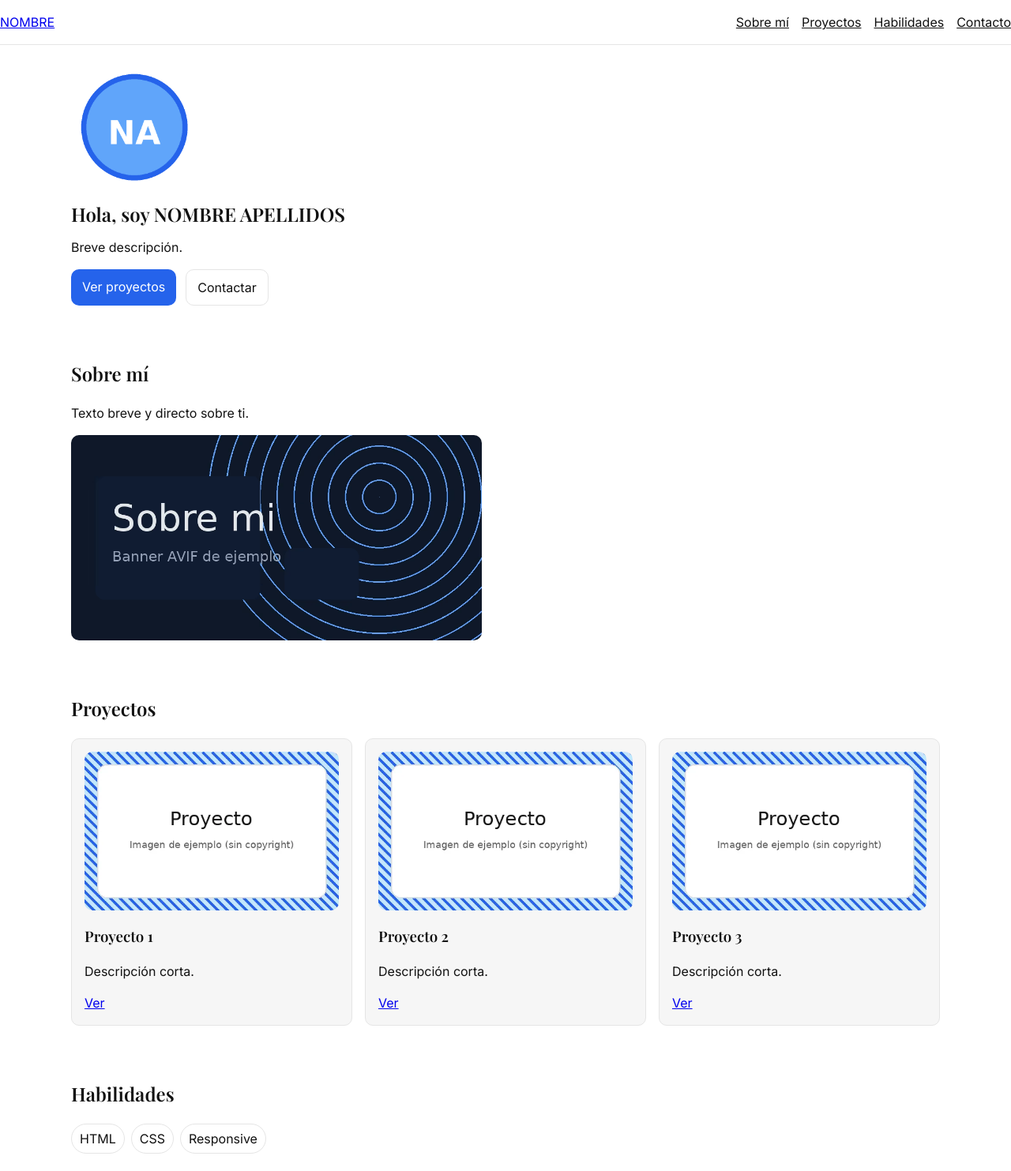
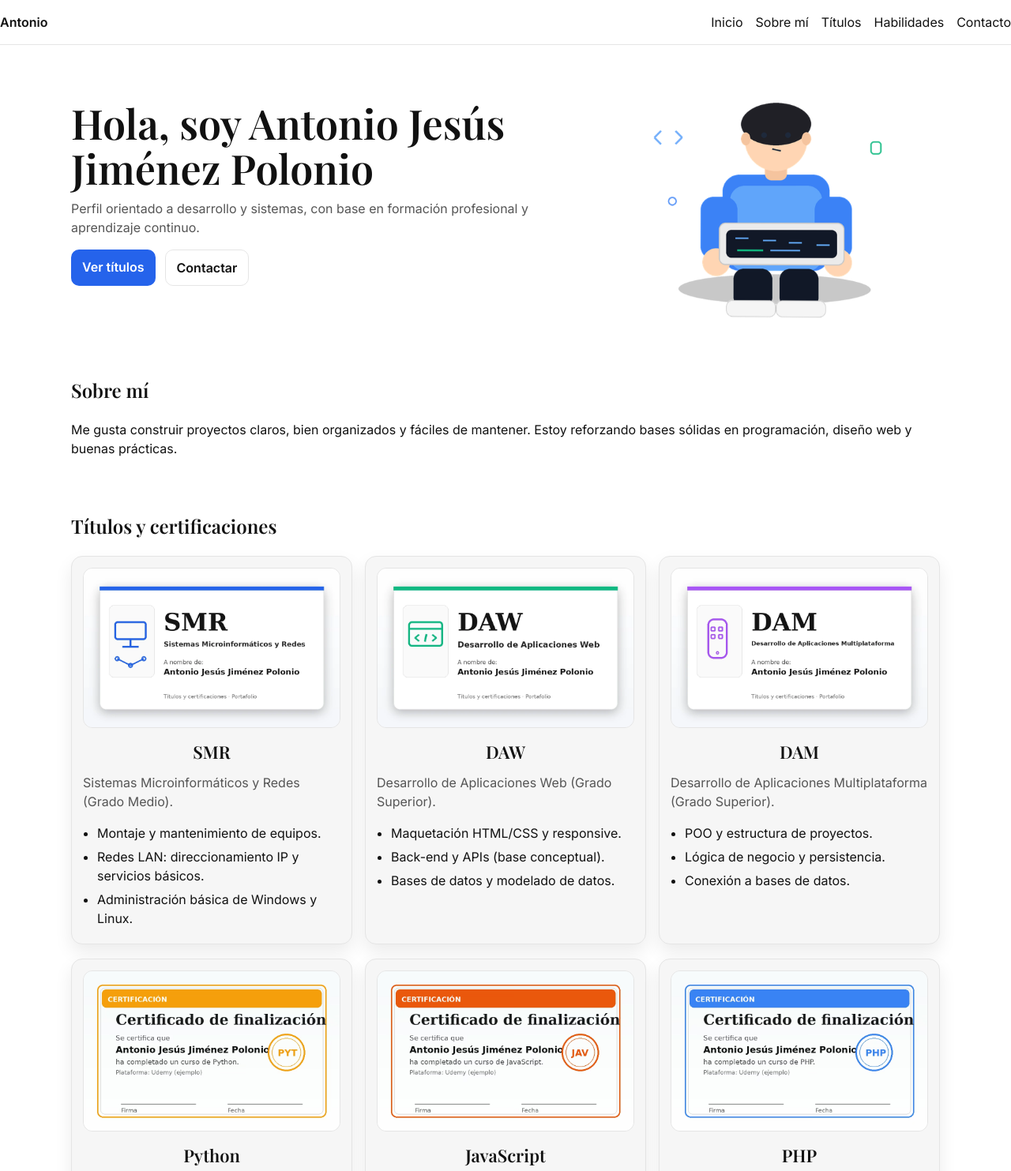
Before and after one commit to TonaJzp/Portfolio-HTML-CSS, a plain HTML site: page index.html in a window 1280 px wide. Shown: the top 1483 px of the page at 79% size. Drawn offline with nearby package versions, Linux system fonts and the light colour scheme.

Commit message:
seleccion de imagenes, transiciones y animaciones

```diff
--- a/index.html
+++ b/index.html
@@ -4,9 +4,8 @@
 <head>
     <meta charset="utf-8" />
     <meta name="viewport" content="width=device-width, initial-scale=1" />
-    <title>Portafolio | NOMBRE APELLIDOS</title>
+    <title>Portafolio | Antonio Jesús Jiménez Polonio</title>
 
-    <!-- 2 tipografías (Google Fonts, libres / open source) -->
     <link rel="preconnect" href="https://fonts.googleapis.com" />
     <link rel="preconnect" href="https://fonts.gstatic.com" crossorigin />
     <link rel="stylesheet"
@@ -18,11 +17,12 @@
 <body>
     <header class="cabecera">
         <nav class="navegacion">
-            <a class="marca" href="#inicio">NOMBRE</a>
+            <a class="marca" href="#inicio">Antonio</a>
 
             <ul class="lista-nav">
+                <li><a class="enlace-nav" href="#inicio">Inicio</a></li>
                 <li><a class="enlace-nav" href="#sobre-mi">Sobre mí</a></li>
-                <li><a class="enlace-nav" href="#proyectos">Proyectos</a></li>
+                <li><a class="enlace-nav" href="#titulos-certificaciones">Títulos</a></li>
                 <li><a class="enlace-nav" href="#habilidades">Habilidades</a></li>
                 <li><a class="enlace-nav" href="#contacto">Contacto</a></li>
             </ul>
@@ -30,18 +30,31 @@
     </header>
 
     <main>
-        <section class="seccion hero" id="inicio">
+        <section class="seccion" id="inicio">
             <div class="contenedor">
-                <!-- PNG con transparencia -->
-                <img class="foto-perfil" src="assets/imagenes/perfil-transparente.png" alt="Avatar con iniciales"
-                    width="160" height="160" />
+                <div class="hero-grid">
+                    <div class="hero-info">
+                        <h1 class="hero-titulo">Hola, soy Antonio Jesús Jiménez Polonio</h1>
 
-                <h1 class="hero-titulo">Hola, soy NOMBRE APELLIDOS</h1>
-                <p class="hero-texto">Breve descripción.</p>
+                        <p class="hero-texto">
+                            Perfil orientado a desarrollo y sistemas, con base en formación profesional y aprendizaje
+                            continuo.
+                        </p>
 
-                <div class="hero-acciones">
-                    <a class="boton" href="#proyectos">Ver proyectos</a>
-                    <a class="boton boton-fantasma" href="#contacto">Contactar</a>
+                        <div class="hero-acciones">
+                            <a class="boton" href="#titulos-certificaciones">Ver títulos</a>
+                            <a class="boton boton-fantasma" href="#contacto">Contactar</a>
+                        </div>
+                    </div>
+
+                    <div class="hero-media">
+                        <img class="hero-ilustracion" src="assets/imagenes/desarrollador.png" srcset="
+                                assets/imagenes/desarrollador-360.png 360w,
+                                assets/imagenes/desarrollador-600.png 600w,
+                                assets/imagenes/desarrollador.png 900w
+                            " sizes="(max-width: 900px) 80vw, 420px" alt="Ilustración de un desarrollador con portátil"
+                            width="900" height="700" />
+                    </div>
                 </div>
             </div>
         </section>
@@ -49,57 +62,92 @@
         <section class="seccion" id="sobre-mi">
             <div class="contenedor">
                 <h2>Sobre mí</h2>
-                <p>Texto breve y directo sobre ti.</p>
-
-                <!-- AVIF + tamaños distintos según pantalla (srcset + sizes) -->
-                <img class="imagen-banner" src="assets/imagenes/banner-960.avif" srcset="
-              assets/imagenes/banner-480.avif 480w,
-              assets/imagenes/banner-960.avif 960w
-            " sizes="(max-width: 600px) 100vw, 520px" alt="Imagen decorativa del portafolio" width="960" height="480"
-                    loading="lazy" />
+                <p>
+                    Me gusta construir proyectos claros, bien organizados y fáciles de mantener. Estoy reforzando bases
+                    sólidas en programación, diseño web y buenas prácticas.
+                </p>
             </div>
         </section>
 
-        <section class="seccion" id="proyectos">
+        <section class="seccion" id="titulos-certificaciones">
             <div class="contenedor">
-                <h2>Proyectos</h2>
+                <h2>Títulos y certificaciones</h2>
 
                 <div class="rejilla">
                     <article class="tarjeta">
-                        <!-- WEBP responsive (tamaños distintos) -->
-                        <img class="imagen-proyecto" src="assets/imagenes/proyecto-960.webp" srcset="
-                  assets/imagenes/proyecto-480.webp 480w,
-                  assets/imagenes/proyecto-960.webp 960w
-                " sizes="(max-width: 600px) 100vw, 320px" alt="Imagen del proyecto 1" width="960" height="600"
-                            loading="lazy" />
-
-                        <h3>Proyecto 1</h3>
-                        <p>Descripción corta.</p>
-                        <a class="enlace-texto" href="#">Ver</a>
+                        <img class="imagen-tarjeta" src="assets/imagenes/titulo-smr.webp" alt="Imagen del título SMR"
+                            width="960" height="600" loading="lazy" />
+                        <h4>SMR</h4>
+                        <p class="tarjeta-descripcion">Sistemas Microinformáticos y Redes (Grado Medio).</p>
+                        <ul class="lista-detalles">
+                            <li>Montaje y mantenimiento de equipos.</li>
+                            <li>Redes LAN: direccionamiento IP y servicios básicos.</li>
+                            <li>Administración básica de Windows y Linux.</li>
+                        </ul>
                     </article>
 
                     <article class="tarjeta">
-                        <img class="imagen-proyecto" src="assets/imagenes/proyecto-960.webp" srcset="
-                  assets/imagenes/proyecto-480.webp 480w,
-                  assets/imagenes/proyecto-960.webp 960w
-                " sizes="(max-width: 600px) 100vw, 320px" alt="Imagen del proyecto 2" width="960" height="600"
-                            loading="lazy" />
-
-                        <h3>Proyecto 2</h3>
-                        <p>Descripción corta.</p>
-                        <a class="enlace-texto" href="#">Ver</a>
+                        <img class="imagen-tarjeta" src="assets/imagenes/titulo-daw.webp" alt="Imagen del título DAW"
+                            width="960" height="600" loading="lazy" />
+                        <h4>DAW</h4>
+                        <p class="tarjeta-descripcion">Desarrollo de Aplicaciones Web (Grado Superior).</p>
+                        <ul class="lista-detalles">
+                            <li>Maquetación HTML/CSS y responsive.</li>
+                            <li>Back-end y APIs (base conceptual).</li>
+                            <li>Bases de datos y modelado de datos.</li>
+                        </ul>
                     </article>
 
                     <article class="tarjeta">
-                        <img class="imagen-proyecto" src="assets/imagenes/proyecto-960.webp" srcset="
-                  assets/imagenes/proyecto-480.webp 480w,
-                  assets/imagenes/proyecto-960.webp 960w
-                " sizes="(max-width: 600px) 100vw, 320px" alt="Imagen del proyecto 3" width="960" height="600"
-                            loading="lazy" />
+                        <img class="imagen-tarjeta" src="assets/imagenes/titulo-dam.webp" alt="Imagen del título DAM"
+                            width="960" height="600" loading="lazy" />
+                        <h4>DAM</h4>
+                        <p class="tarjeta-descripcion">Desarrollo de Aplicaciones Multiplataforma (Grado Superior).</p>
+                        <ul class="lista-detalles">
+                            <li>POO y estructura de proyectos.</li>
+                            <li>Lógica de negocio y persistencia.</li>
+                            <li>Conexión a bases de datos.</li>
+                        </ul>
+                    </article>
+                </div>
 
-                        <h3>Proyecto 3</h3>
-                        <p>Descripción corta.</p>
-                        <a class="enlace-texto" href="#">Ver</a>
+                <div class="separador"></div>
+
+                <div class="rejilla">
+                    <article class="tarjeta">
+                        <img class="imagen-tarjeta" src="assets/imagenes/cert-python.avif"
+                            alt="Imagen de certificación de Python" width="960" height="600" loading="lazy" />
+                        <h4>Python</h4>
+                        <p class="tarjeta-descripcion">Curso online (ejemplo): fundamentos y práctica.</p>
+                        <ul class="lista-detalles">
+                            <li>Sintaxis, estructuras y funciones.</li>
+                            <li>Clases, métodos y modularidad.</li>
+                            <li>Automatización básica.</li>
+                        </ul>
+                    </article>
+
+                    <article class="tarjeta">
+                        <img class="imagen-tarjeta" src="assets/imagenes/cert-javascript.avif"
+                            alt="Imagen de certificación de JavaScript" width="960" height="600" loading="lazy" />
+                        <h4>JavaScript</h4>
+                        <p class="tarjeta-descripcion">Curso online (ejemplo): JavaScript moderno.</p>
+                        <ul class="lista-detalles">
+                            <li>ES6+, objetos y funciones.</li>
+                            <li>Lógica y manipulación de datos.</li>
+                            <li>Organización de código.</li>
+                        </ul>
+                    </article>
+
+                    <article class="tarjeta">
+                        <img class="imagen-tarjeta" src="assets/imagenes/cert-php.avif"
+                            alt="Imagen de certificación de PHP" width="960" height="600" loading="lazy" />
+                        <h4>PHP</h4>
+                        <p class="tarjeta-descripcion">Curso online (ejemplo): PHP y back-end.</p>
+                        <ul class="lista-detalles">
+                            <li>Formularios y validación.</li>
+                            <li>Sesiones y estructura básica.</li>
+                            <li>Conexión a BD (conceptos).</li>
+                        </ul>
                     </article>
                 </div>
             </div>
@@ -120,7 +168,6 @@
             <div class="contenedor">
                 <h2>Contacto</h2>
 
-                <!-- 3 iconos SVG distintos -->
                 <ul class="lista-contacto">
                     <li>
                         <a class="enlace-contacto" href="mailto:tuemail@ejemplo.com">
@@ -171,7 +218,7 @@
 
     <footer class="pie">
         <div class="contenedor">
-            <p>© 2026 NOMBRE APELLIDOS</p>
+            <p>© 2026 Antonio Jesús Jiménez Polonio</p>
         </div>
     </footer>
 </body>
--- a/styles.css
+++ b/styles.css
@@ -1,37 +1,26 @@
-/* =========================
-   ESTILOS BASE (básicos)
-   - Clases en castellano
-   - Sin redundancias
-   - Comentarios en castellano
-========================= */
-
-/* Variables mínimas (modo claro por defecto) */
 :root {
   --color-fondo: #ffffff;
   --color-texto: #111111;
+  --color-texto-suave: #555555;
   --color-borde: #e5e5e5;
   --color-acento: #2563eb;
-
-  /* Color para superficies (tarjetas e inputs) */
   --color-superficie: #f6f6f6;
 
-  /* Medidas (ya se usan en el CSS) */
   --ancho-contenedor: 1100px;
   --espacio: 24px;
 }
 
-/* Modo oscuro (sin JavaScript) */
 @media (prefers-color-scheme: dark) {
   :root {
     --color-fondo: #0f172a;
     --color-texto: #e5e7eb;
+    --color-texto-suave: #b6c0d1;
     --color-borde: #334155;
     --color-acento: #60a5fa;
     --color-superficie: #111c33;
   }
 }
 
-/* Ajustes básicos */
 * {
   box-sizing: border-box;
 }
@@ -44,29 +33,37 @@ body {
   line-height: 1.5;
 }
 
-/* Títulos con la segunda tipografía */
+a {
+  color: inherit;
+  text-decoration: none;
+}
+
 h1,
 h2,
-h3 {
+h3,
+h4 {
   font-family: "Playfair Display", Georgia, "Times New Roman", serif;
 }
 
-/* Imágenes: evitar desbordes */
+p {
+  margin: 0;
+}
+
 img {
   max-width: 100%;
   height: auto;
   display: block;
 }
 
-/* Contenedor */
 .contenedor {
   width: min(100% - 32px, var(--ancho-contenedor));
   margin: 0 auto;
 }
 
-/* Cabecera y navegación */
+/* Cabecera */
 .cabecera {
   border-bottom: 1px solid var(--color-borde);
+  background: var(--color-fondo);
 }
 
 .navegacion {
@@ -77,6 +74,11 @@ img {
   padding: 16px 0;
 }
 
+.marca {
+  font-weight: 600;
+}
+
+/* TRANSICIÓN 1 (nav): subrayado suave al pasar el ratón */
 .lista-nav {
   display: flex;
   gap: 16px;
@@ -86,27 +88,56 @@ img {
 }
 
 .enlace-nav {
-  color: inherit;
+  position: relative;
+  padding: 6px 0;
 }
 
-/* Secciones */
+.enlace-nav::after {
+  content: "";
+  position: absolute;
+  left: 0;
+  bottom: 2px;
+  width: 100%;
+  height: 2px;
+  background: var(--color-acento);
+  transform: scaleX(0);
+  transform-origin: left;
+  transition: transform 180ms ease;
+}
+
+.enlace-nav:hover::after {
+  transform: scaleX(1);
+}
+
 .seccion {
   padding: var(--espacio) 0;
 }
 
-/* Hero */
-.foto-perfil {
-  width: 160px;
-  height: 160px;
-  margin-bottom: 12px;
+/* HERO */
+.hero-grid {
+  display: grid;
+  grid-template-columns: 1fr minmax(260px, 420px);
+  align-items: center;
+  gap: 32px;
+}
+
+.hero-info {
+  min-width: 0;
+
+  /* ANIMACIÓN 1: entrada del texto del hero */
+  animation: entrada-hero 420ms ease-out both;
 }
 
 .hero-titulo {
-  margin: 0 0 12px;
+  margin: 0 0 10px;
+  font-size: clamp(34px, 4.2vw, 52px);
+  line-height: 1.1;
 }
 
 .hero-texto {
   margin: 0 0 16px;
+  color: var(--color-texto-suave);
+  max-width: 60ch;
 }
 
 .hero-acciones {
@@ -115,15 +146,54 @@ img {
   flex-wrap: wrap;
 }
 
-/* Botones (sirve para <a> y <button>) */
+.hero-media {
+  display: flex;
+  justify-content: flex-end;
+
+  /* Necesario para el efecto 3D */
+  perspective: 900px;
+}
+
+/* ANIMACIÓN 3 (3D): movimiento suave tipo “tilt” */
+.hero-ilustracion {
+  width: 100%;
+  max-width: 420px;
+  height: auto;
+  transform-origin: center;
+  animation: tilt-3d 2.8s ease-in-out infinite;
+}
+
+@media (max-width: 900px) {
+  .hero-grid {
+    grid-template-columns: 1fr;
+  }
+
+  .hero-media {
+    justify-content: center;
+    margin-top: 12px;
+  }
+
+  .hero-ilustracion {
+    max-width: 360px;
+  }
+}
+
+/* TRANSICIÓN 2 (botones): hover suave */
 .boton {
   display: inline-block;
   padding: 10px 14px;
   border-radius: 10px;
   background: var(--color-acento);
   color: #fff;
-  text-decoration: none;
   border: 0;
+  font-weight: 600;
+
+  transition: transform 160ms ease, filter 160ms ease;
+}
+
+.boton:hover {
+  transform: translateY(-2px);
+  filter: brightness(1.05);
 }
 
 button.boton {
@@ -136,31 +206,60 @@ button.boton {
   border: 1px solid var(--color-borde);
 }
 
-/* Rejilla de proyectos */
+/* Rejillas y tarjetas */
 .rejilla {
   display: grid;
   gap: 16px;
-  grid-template-columns: repeat(auto-fit, minmax(220px, 1fr));
+  grid-template-columns: repeat(auto-fit, minmax(240px, 1fr));
 }
 
+.separador {
+  height: 18px;
+}
+
+/* TRANSICIÓN 3 (tarjetas): elevación suave al pasar el ratón */
 .tarjeta {
   border: 1px solid var(--color-borde);
-  border-radius: 10px;
-  padding: 16px;
+  border-radius: 14px;
+  padding: 14px;
   background: var(--color-superficie);
+  display: flex;
+  flex-direction: column;
+  gap: 10px;
+  box-shadow: 0 10px 22px rgba(0, 0, 0, 0.08);
+
+  transition: transform 180ms ease, box-shadow 180ms ease;
 }
 
-.imagen-proyecto {
-  border-radius: 10px;
-  margin-bottom: 12px;
+.tarjeta:hover {
+  transform: translateY(-4px);
+  box-shadow: 0 14px 28px rgba(0, 0, 0, 0.12);
 }
 
-/* Banner */
-.imagen-banner {
-  width: 100%;
-  max-width: 520px;
-  border-radius: 10px;
-  margin-top: 16px;
+.imagen-tarjeta {
+  border-radius: 12px;
+  border: 1px solid var(--color-borde);
+  aspect-ratio: 16 / 10;
+  object-fit: cover;
+}
+
+.tarjeta h4 {
+  margin: 4px 0 0;
+  font-size: 22px;
+  text-align: center;
+}
+
+.tarjeta-descripcion {
+  color: var(--color-texto-suave);
+}
+
+.lista-detalles {
+  margin: 0;
+  padding-left: 18px;
+}
+
+.lista-detalles li {
+  margin: 6px 0;
 }
 
 /* Etiquetas */
@@ -177,9 +276,10 @@ button.boton {
   border: 1px solid var(--color-borde);
   border-radius: 999px;
   padding: 6px 10px;
+  background: var(--color-superficie);
 }
 
-/* Contacto con iconos SVG */
+/* Contacto */
 .lista-contacto {
   list-style: none;
   margin: 16px 0 0;
@@ -193,13 +293,17 @@ button.boton {
   display: inline-flex;
   align-items: center;
   gap: 8px;
-  color: inherit;
-  text-decoration: none;
+  padding: 8px 10px;
+  border: 1px solid var(--color-borde);
+  border-radius: 10px;
+  background: var(--color-superficie);
 }
 
+/* ANIMACIÓN 2: iconos “respiran” */
 .icono {
   width: 20px;
   height: 20px;
+  animation: flotar-icono 1.6s ease-in-out infinite;
 }
 
 /* Formulario */
@@ -229,4 +333,45 @@ textarea {
 .pie {
   border-top: 1px solid var(--color-borde);
   padding: 16px 0;
+  color: var(--color-texto-suave);
 }
+
+/* =========================
+   KEYFRAMES (ANIMACIONES)
+========================= */
+
+@keyframes entrada-hero {
+  from {
+    opacity: 0;
+    transform: translateY(10px);
+  }
+  to {
+    opacity: 1;
+    transform: translateY(0);
+  }
+}
+
+@keyframes flotar-icono {
+  0% {
+    transform: translateY(0);
+  }
+  50% {
+    transform: translateY(-3px);
+  }
+  100% {
+    transform: translateY(0);
+  }
+}
+
+/* 3D: rotación suave con perspectiva aplicada en el contenedor */
+@keyframes tilt-3d {
+  0% {
+    transform: rotateY(-10deg) rotateX(4deg);
+  }
+  50% {
+    transform: rotateY(10deg) rotateX(-4deg);
+  }
+  100% {
+    transform: rotateY(-10deg) rotateX(4deg);
+  }
+}
```
Also changed, not shown: assets/Imagenes/banner-480.avif (deleted), assets/Imagenes/banner-960.avif (deleted), assets/Imagenes/cert-javascript.avif (added), assets/Imagenes/cert-php.avif (added), assets/Imagenes/cert-python.avif (added), assets/Imagenes/desarrollador-360.png (added), assets/Imagenes/desarrollador-600.png (added), assets/Imagenes/desarrollador.png (added), assets/Imagenes/perfil-transparente.png (deleted), assets/Imagenes/proyecto-480.webp (deleted), assets/Imagenes/proyecto-960.webp (deleted), assets/Imagenes/titulo-dam.webp (added), assets/Imagenes/titulo-daw.webp (added), assets/Imagenes/titulo-smr.webp (added).
